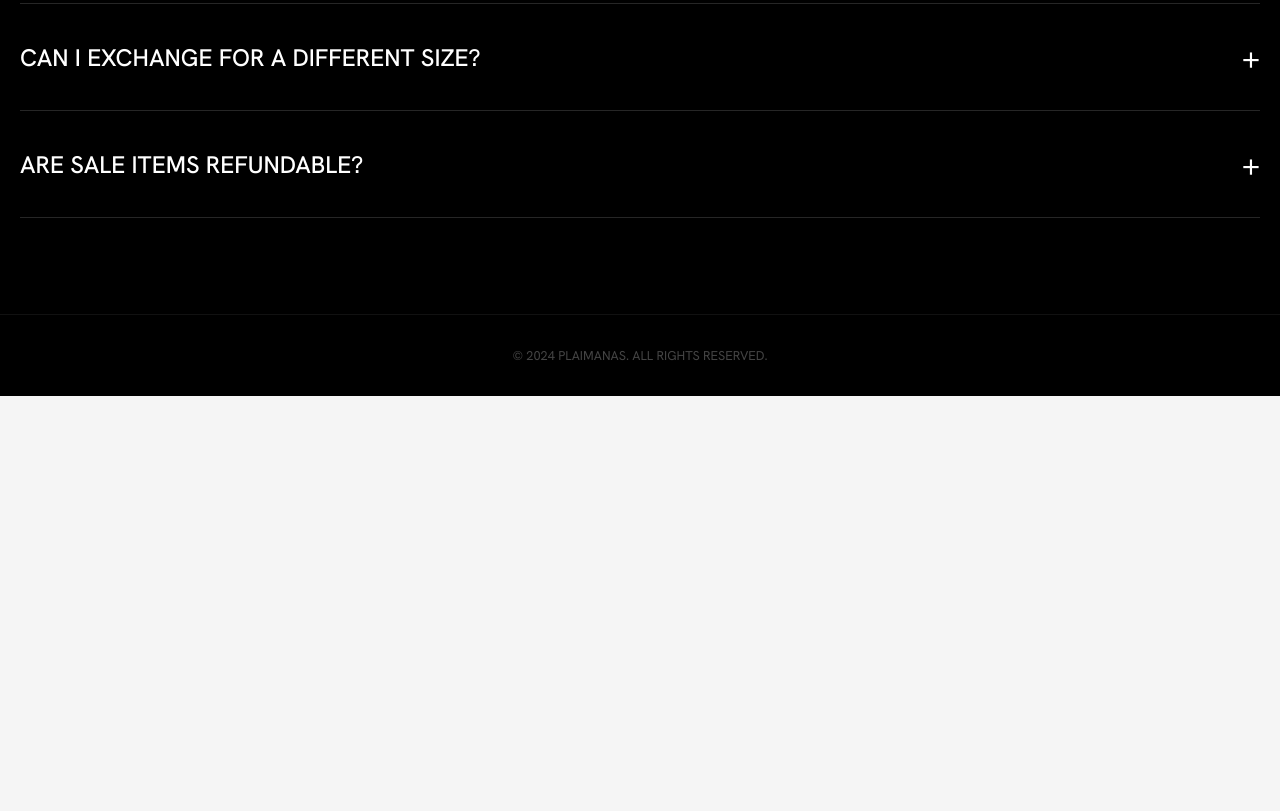
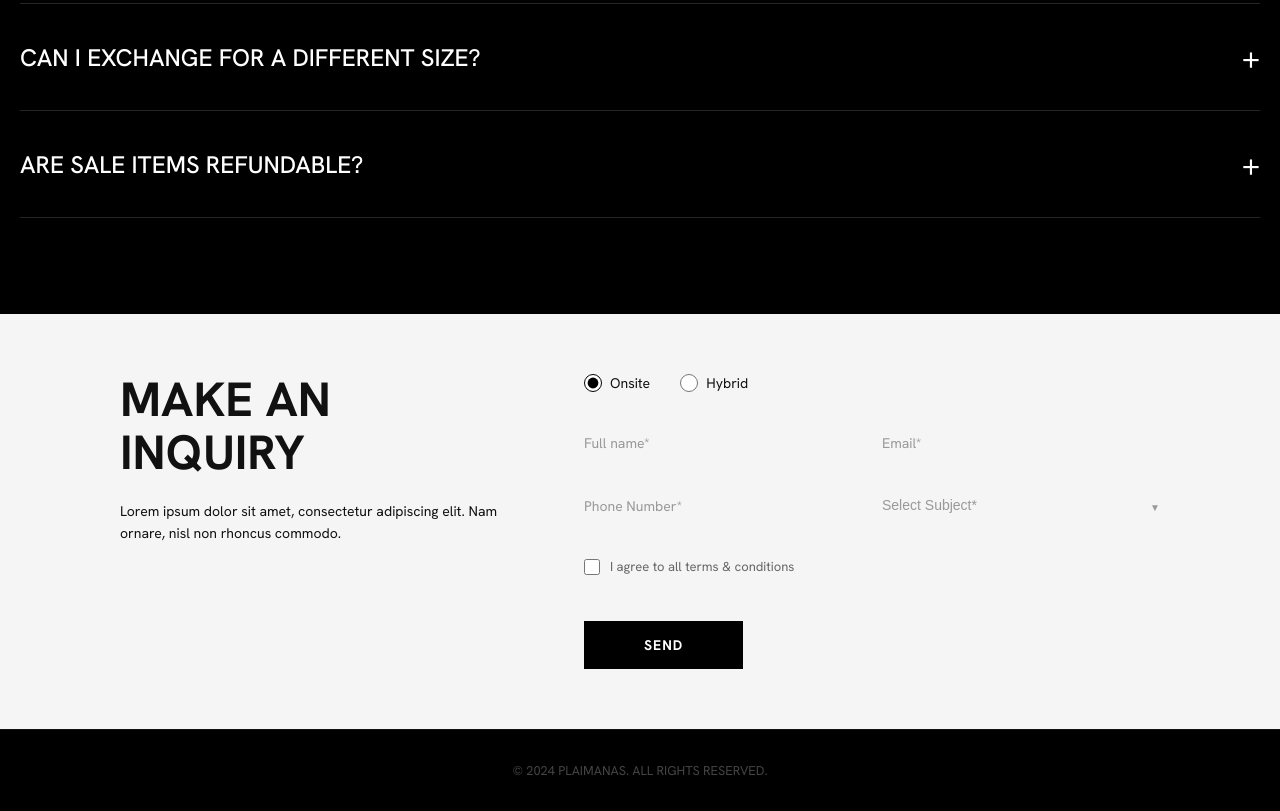
Before and after one commit to Ahkar02468/web-dev-test, a plain HTML site: page index.html in a window 1280 px wide. Shown: the part 4373-5184 px from the top of the page. Before the commit the page ends 4769 px from the top, so only its background shows below. Drawn offline with Linux system fonts and the light colour scheme.

Commit message:
add inquiry section

```diff
--- a/index.html
+++ b/index.html
@@ -16,6 +16,7 @@
     <!-- Styles -->
     <link rel="stylesheet" href="styles.css" />
     <link rel="stylesheet" href="collections.css" />
+    <link rel="stylesheet" href="inquiry.css" />
   </head>
   <body>
     <!-- Navigation -->
@@ -373,6 +374,67 @@
         </div>
       </section>
 
+      <!-- inquiry section  -->
+      <section>
+        <div class="inquiry-container">
+          <div class="left-section">
+            <h1>MAKE AN<br />INQUIRY</h1>
+            <p>
+              Lorem ipsum dolor sit amet, consectetur adipiscing elit. Nam
+              ornare, nisl non rhoncus commodo.
+            </p>
+          </div>
+
+          <div class="form-section">
+            <form>
+              <div class="radio-group">
+                <div class="radio-option">
+                  <input type="radio" id="onsite" name="location" checked />
+                  <label for="onsite">Onsite</label>
+                </div>
+                <div class="radio-option">
+                  <input type="radio" id="hybrid" name="location" />
+                  <label for="hybrid">Hybrid</label>
+                </div>
+              </div>
+
+              <div class="form-row">
+                <div class="form-group">
+                  <input type="text" placeholder="Full name*" required />
+                </div>
+                <div class="form-group">
+                  <input type="email" placeholder="Email*" required />
+                </div>
+              </div>
+
+              <div class="form-row">
+                <div class="form-group">
+                  <input type="tel" placeholder="Phone Number*" required />
+                </div>
+                <div class="form-group select-wrapper">
+                  <select required>
+                    <option value="" disabled selected>Select Subject*</option>
+                    <option value="general">General Inquiry</option>
+                    <option value="support">Support</option>
+                    <option value="sales">Sales</option>
+                    <option value="other">Other</option>
+                  </select>
+                </div>
+              </div>
+
+              <div class="checkbox-group">
+                <div class="checkbox-option">
+                  <input type="checkbox" id="terms" />
+                  <label for="terms">I agree to all terms & conditions</label>
+                </div>
+              </div>
+
+              <button type="submit" class="submit-btn">SEND</button>
+            </form>
+          </div>
+        </div>
+      </section>
+
       <!-- Footer -->
       <footer class="site-footer">
         <div class="container">
--- /dev/null
+++ b/inquiry.css
@@ -0,0 +1,166 @@
+ .inquiry-container {
+     max-width: 1200px;
+     margin: 0 auto;
+     background-color: var(--color-bg);
+     padding: 60px 80px;
+     display: grid;
+     grid-template-columns: 1fr 1.5fr;
+     gap: 80px;
+     align-items: start;
+ }
+
+ .left-section h1 {
+     font-size: 48px;
+     font-weight: 700;
+     line-height: 1.1;
+     margin-bottom: 20px;
+     text-transform: uppercase;
+ }
+
+ .left-section p {
+     font-size: 14px;
+     line-height: 1.6;
+     color: --color-bg;
+ }
+
+ .form-section {
+     width: 100%;
+ }
+
+ .radio-group {
+     display: flex;
+     gap: 30px;
+     margin-bottom: 30px;
+ }
+
+ .radio-option {
+     display: flex;
+     align-items: center;
+     gap: 8px;
+     cursor: pointer;
+ }
+
+ .radio-option input[type="radio"] {
+     width: 18px;
+     height: 18px;
+     cursor: pointer;
+     accent-color: black;
+ }
+
+ .radio-option label {
+     font-size: 14px;
+     cursor: pointer;
+ }
+
+ .form-row {
+     display: grid;
+     grid-template-columns: 1fr 1fr;
+     gap: 20px;
+     margin-bottom: 20px;
+ }
+
+ .form-group {
+     position: relative;
+ }
+
+ .form-group input,
+ .form-group select {
+     width: 100%;
+     padding: 12px 0;
+     border: none;
+     border-bottom: 1px solid var(--color-bg);
+     font-size: 14px;
+     background-color: transparent;
+     outline: none;
+     transition: border-color 0.3s;
+ }
+
+ .form-group input:focus,
+ .form-group select:focus {
+     border-bottom-color: #000;
+ }
+
+ .form-group input::placeholder {
+     color: #999;
+ }
+
+ .form-group select {
+     appearance: none;
+     cursor: pointer;
+     color: #999;
+ }
+
+ .form-group select:focus,
+ .form-group select:valid {
+     color: #000;
+ }
+
+ .select-wrapper {
+     position: relative;
+ }
+
+ .select-wrapper::after {
+     content: '▼';
+     position: absolute;
+     right: 0;
+     top: 50%;
+     transform: translateY(-50%);
+     pointer-events: none;
+     font-size: 10px;
+     color: #999;
+ }
+
+ .checkbox-group {
+     margin: 30px 0;
+ }
+
+ .checkbox-option {
+     display: flex;
+     align-items: center;
+     gap: 10px;
+ }
+
+ .checkbox-option input[type="checkbox"] {
+     width: 16px;
+     height: 16px;
+     cursor: pointer;
+     accent-color: black;
+ }
+
+ .checkbox-option label {
+     font-size: 13px;
+     color: #666;
+     cursor: pointer;
+ }
+
+ .submit-btn {
+     background-color: #000;
+     color: white;
+     padding: 15px 60px;
+     border: none;
+     font-size: 14px;
+     font-weight: 600;
+     letter-spacing: 1px;
+     cursor: pointer;
+     transition: background-color 0.3s;
+ }
+
+ .submit-btn:hover {
+     background-color: #333;
+ }
+
+ @media (max-width: 768px) {
+     .container {
+         grid-template-columns: 1fr;
+         padding: 40px 30px;
+         gap: 40px;
+     }
+
+     .form-row {
+         grid-template-columns: 1fr;
+     }
+
+     .left-section h1 {
+         font-size: 36px;
+     }
+ }
--- a/styles.css
+++ b/styles.css
@@ -619,3 +619,118 @@ video {
         position: static;
     }
 }
+
+/* --- Inquiry Section --- */
+.inquiry {
+    padding: 6rem 0;
+    background: #000;
+    color: var(--color-white);
+    text-align: center; /* Center all text content */
+}
+
+.inquiry .container {
+    display: flex;
+    flex-direction: column;
+    align-items: center;
+    gap: 2rem;
+}
+
+.inquiry h2 {
+    font-size: clamp(2rem, 5vw, 3rem); /* Responsive large title */
+    text-transform: uppercase;
+    letter-spacing: -0.02em;
+    margin-bottom: 2rem; /* More space below title */
+    font-weight: 900;
+}
+
+.inquiry-form {
+    display: flex;
+    flex-direction: column;
+    gap: 1.5rem;
+    width: 100%;
+    max-width: 600px; /* Limit form width */
+    align-self: stretch; /* Expand to container width */
+}
+
+.form-group {
+    display: flex;
+    flex-direction: column;
+    align-items: flex-start; /* Align label and input to the left */
+    gap: 0.5rem;
+    width: 100%;
+}
+
+.form-group label {
+    font-size: 0.9rem;
+    text-transform: uppercase;
+    letter-spacing: 0.05em;
+    color: #999; /* Light gray label */
+    align-self: flex-start; /* Align label to the left */
+}
+
+.form-group input,
+.form-group textarea {
+    width: 100%;
+    padding: 0.8rem 1rem;
+    border: 1px solid rgba(255, 255, 255, 0.1);
+    background: rgba(255, 255, 255, 0.05); /* Slight bg for inputs */
+    color: var(--color-white);
+    font-family: var(--font-main);
+    font-size: 1rem;
+    border-radius: 2px; /* Minimal border radius */
+    transition: border-color 0.3s ease, background 0.3s ease;
+}
+
+.form-group input:focus,
+.form-group textarea:focus {
+    outline: none;
+    border-color: var(--color-white);
+    background: rgba(255, 255, 255, 0.1);
+}
+
+.submit-btn {
+    padding: 1rem 2rem;
+    background: var(--color-white);
+    color: #000;
+    border: none;
+    font-family: var(--font-main);
+    font-weight: 700;
+    text-transform: uppercase;
+    letter-spacing: 0.1em;
+    font-size: 1rem;
+    cursor: pointer;
+    transition: background 0.3s ease, color 0.3s ease;
+    align-self: flex-start; /* Align button to the left */
+    margin-top: 1rem; /* Space above the button */
+}
+
+.submit-btn:hover {
+    background: #333;
+    color: var(--color-white);
+}
+
+.social-links {
+    display: flex;
+    justify-content: center; /* Center the social links */
+    gap: 1.5rem;
+    margin-top: 2rem; /* More space above social icons */
+    align-self: stretch; /* Stretch to container width */
+}
+
+.social-link {
+    display: block;
+    width: 40px;
+    height: 40px;
+}
+
+.social-link img {
+    width: 100%;
+    height: 100%;
+    object-fit: contain;
+    filter: invert(1); /* Make icons white if they are black */
+    transition: opacity 0.3s ease;
+}
+
+.social-link img:hover {
+    opacity: 0.7;
+}
```
